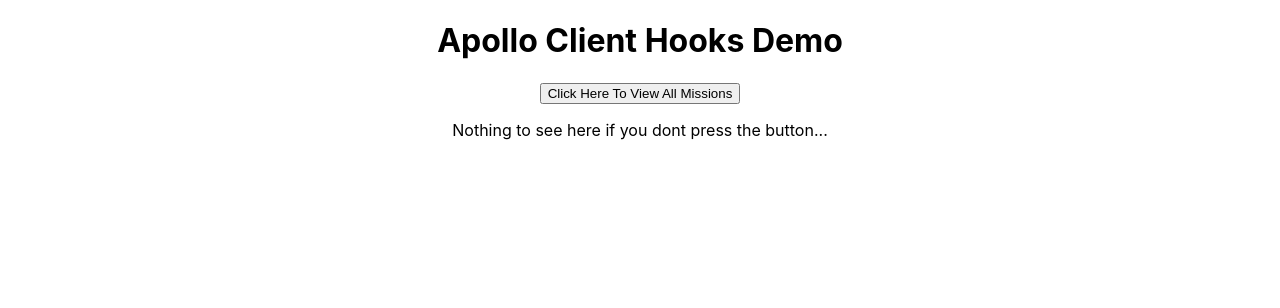
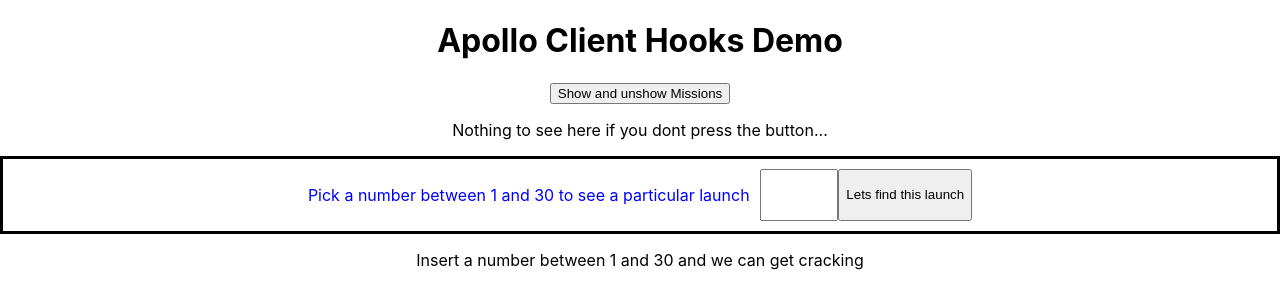
Before and after one commit to amarmohammed20/apollo-hooks, a React (Create React App) app: page / in a window 1280 px wide. Shown: the top 308 px of the page. Built offline with nearby package versions, Linux system fonts and the light colour scheme.

Commit message:
[update] useQuery with variable

```diff
--- a/public/index.html
+++ b/public/index.html
@@ -8,7 +8,6 @@
       name="description"
       content="Web site created using create-react-app"
     />
-    <link rel="apple-touch-icon" href="%PUBLIC_URL%/logo192.png" />
     <!--
       manifest.json provides metadata used when your web app is installed on a
       user's mobile device or desktop. See https://developers.google.com/web/fundamentals/web-app-manifest/
--- a/src/App.css
+++ b/src/App.css
@@ -1,3 +1,20 @@
 .App {
   text-align: center;
 }
+
+.particularLaunchFinder {
+  color: blue;
+  display: flex;
+  justify-content: center;
+  border: solid 3px black;
+  padding: 10px 10px 10px 10px;
+}
+
+.particularLaunchFinder p {
+  padding-right: 10px;
+}
+
+.particularLaunchFinder input {
+  padding-right: 10px;
+  width: 5%;
+}
--- a/src/App.js
+++ b/src/App.js
@@ -1,25 +1,49 @@
-import { useState } from 'react';
+import { useEffect, useState } from 'react';
 import './App.css';
 import GetLaunchesQuery from './graphqlQueries/GetLaunchesQuery';
+import GetParticularLaunch from './graphqlQueries/GetParticularLaunch';
 
 function App() {
 
   const [showLaunches, setShowLaunches] = useState(false);
-  const [buttonValue, setButtonValue] = useState('Click Here To View All Missions')
+  const [launchId, setlaunchId] = useState("");
 
-  const toggleMissionView = () => setShowLaunches(showLaunches => !showLaunches);
+  const toggleMissionView = () => {
+    setShowLaunches(showLaunches => !showLaunches);
+  }
+
+  const particularLaunchCheck = () => {
+    if(launchId === "") {
+      return <p>Insert a number between 1 and 30 and we can get cracking</p>
+    }
+    return (
+      <GetParticularLaunch
+      id={launchId}
+      />
+    )
+  }
+
+  useEffect(() => {
+    particularLaunchCheck();
+  });
 
 
   return (
     <div className="App">
       <h1>Apollo Client Hooks Demo</h1>
-      <button onClick={toggleMissionView}>{buttonValue}</button>
+      <button onClick={toggleMissionView}>Show and unshow Missions</button>
       {
         showLaunches ?
           <p><GetLaunchesQuery /></p>
           :
           <p>Nothing to see here if you dont press the button...</p>
       }
+      <div className={'particularLaunchFinder'}>
+        <p>Pick a number between 1 and 30 to see a particular launch</p>
+        <input onInput={e => setlaunchId(e.target.value)} type="text"/>
+        <button>Lets find this launch</button>
+      </div>
+      {particularLaunchCheck()}
     </div>
   );
 }
--- a/src/graphqlQueries/GetLaunchesQuery.jsx
+++ b/src/graphqlQueries/GetLaunchesQuery.jsx
@@ -2,7 +2,7 @@
 import { useQuery, gql } from "@apollo/client"
 
 function GetLaunchesQuery() {
-  const launchesQuery = gql `
+  const LAUNCHESQUERY = gql `
     query GetLaunches {
         launches {
             id
@@ -12,7 +12,7 @@
         }
     }`;
 
-  const { loading, error, data } = useQuery(launchesQuery);
+  const { loading, error, data } = useQuery(LAUNCHESQUERY);
   if(loading) return <p>Loading.....</p>;
   if(error) return <p>Error: {error}</p>;
 
--- /dev/null
+++ b/src/graphqlQueries/GetParticularLaunch.jsx
@@ -0,0 +1,34 @@
+import React from 'react'
+import { useQuery, gql } from "@apollo/client"
+
+function GetParticularLaunch(props) {
+  const SINGLELAUNCHQUERY = gql `
+  query Launch($launchId: ID!) {
+    launch(id: $launchId) {
+      mission_name
+      rocket {
+        rocket {
+          description
+        }
+      }
+    }
+  }`;
+
+  const { loading, error, data } = useQuery(SINGLELAUNCHQUERY,
+    {
+      variables: { launchId: props.id }
+    });
+  if(loading) return <p>Loading.....</p>;
+  if(error) return <p>Error: {error}</p>;
+
+  console.log(data);
+
+  return (
+    <div>
+      <h1>Your Particular Launch Details</h1>
+      <h3>Misson Name - {data.launch.mission_name}</h3>
+    </div>
+  )
+}
+
+export default GetParticularLaunch;
```
